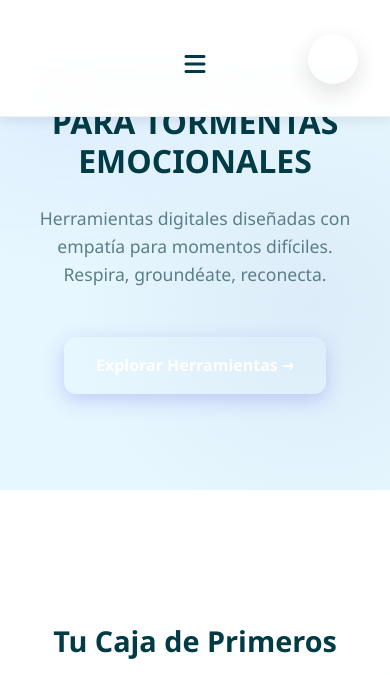
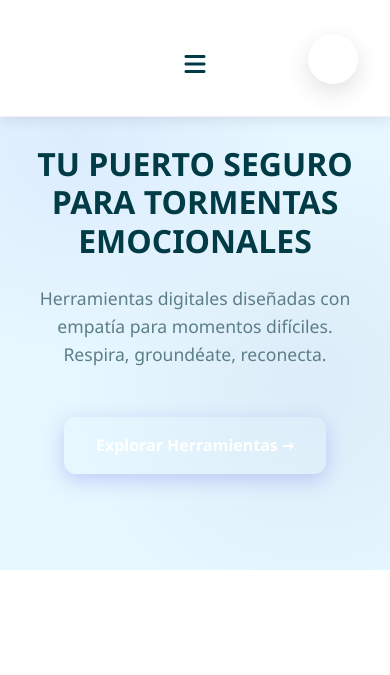
Before and after one commit to Viktoriya-koy/kodyan-care, a plain HTML site: page index.html in a window 390 px wide. Shown: the part 127-802 px from the top of the page. Drawn offline with Linux system fonts and the light colour scheme.

Commit message:
Update style.css

```diff
--- a/css/style.css
+++ b/css/style.css
@@ -889,3 +889,19 @@ img[src*="null"] {
     background: var(--color-emergency-light) !important;
     padding: 1rem;
 }
+
+/* Fix para header mobile que tapa contenido */
+@media (max-width: 768px) {
+    body {
+        padding-top: 80px; /* Espacio para el header fijo */
+    }
+
+    .herramienta-detalle {
+        padding: 2rem 0 4rem; /* Reduce padding superior */
+    }
+
+    /* Asegura que los anclajes no queden detrás del header */
+    section[id] {
+        scroll-margin-top: 80px;
+    }
+}
```
